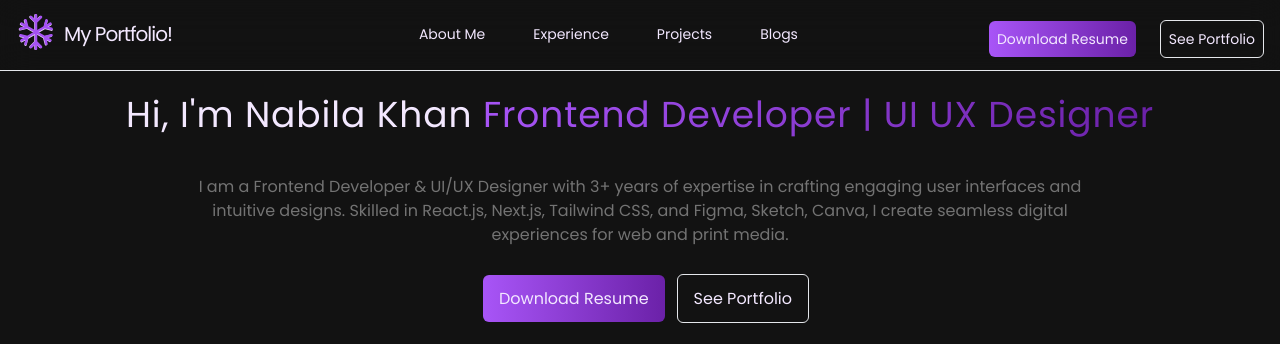
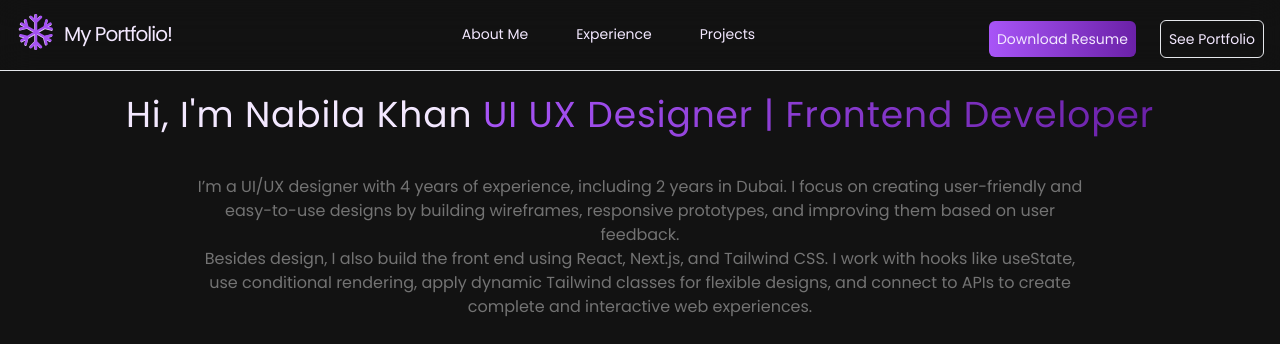
Before and after one commit to jeepoholic/Shoping-with-me, a React (Create React App) app: page / in a window 1280 px wide. Shown: the top 344 px of the page. Built offline with nearby package versions, Linux system fonts and the light colour scheme.

Commit message:
innitial updates

```diff
--- a/src/components/HeroSection.js
+++ b/src/components/HeroSection.js
@@ -1,7 +1,7 @@
 import React from "react";
 import video1 from "../assets/video1.mp4";
 import video2 from "../assets/video2.mp4";
-import Resume from "../assets/Resume.pdf"
+import Resume from "../assets/Resume.pdf";
 
 const HeroSection = () => {
   return (
@@ -10,26 +10,36 @@ const HeroSection = () => {
         Hi, I'm Nabila Khan
         <span className="bg-gradient-to-r from-purple-500 to-purple-800 bg-clip-text text-transparent">
           {" "}
-          Frontend Developer | UI UX Designer
+          UI UX Designer | Frontend Developer
         </span>
       </h1>
 
       <p className="m-10  text-md text-center text-neutral-500 max-w-4xl">
         {" "}
-        I am a Frontend Developer & UI/UX Designer with 3+ years of expertise in
-        crafting engaging user interfaces and intuitive designs. Skilled in
-        React.js, Next.js, Tailwind CSS, and Figma, Sketch, Canva, I create
-        seamless digital experiences for web and print media.
+        I’m a UI/UX designer with 4 years of experience, including 2 years in
+        Dubai. I focus on creating user-friendly and easy-to-use designs by
+        building wireframes, responsive prototypes, and improving them based on
+        user feedback.
+        <br></br>
+         Besides design, I also build the front end using React,
+        Next.js, and Tailwind CSS. I work with hooks like useState, use
+        conditional rendering, apply dynamic Tailwind classes for flexible
+        designs, and connect to APIs to create complete and interactive web
+        experiences.
       </p>
       <div className="">
         <a
-          href={Resume} download='Nabila Khan Frontend Dev'
+          href={Resume}
+          download="Nabila Khan Frontend Dev"
           className="bg-gradient-to-r from-purple-500 to-purple-800 py-3 px-4 mx-3 rounded-md "
         >
           {" "}
           Download Resume
         </a>
-        <a href="https://www.behance.net/nabilakhan0125"  className="py-3 px-4 border rounded-md">
+        <a
+          href="https://www.behance.net/nabilakhan0125"
+          className="py-3 px-4 border rounded-md"
+        >
           See Portfolio
         </a>
       </div>
@@ -38,7 +48,8 @@ const HeroSection = () => {
           autoPlay
           loop
           muted
-          className="rounded-lg w-1/2 border-purple-500 shadow-purple-100 mx-2 my-4">
+          className="rounded-lg w-1/2 border-purple-500 shadow-purple-100 mx-2 my-4"
+        >
           {" "}
           <source src={video1} type="Video/mp4" />
           Your Browser Does not video tag
--- a/src/constants/index.jsx
+++ b/src/constants/index.jsx
@@ -4,6 +4,7 @@ import { Fingerprint } from "lucide-react";
 import { ShieldHalf } from "lucide-react";
 import { PlugZap } from "lucide-react";
 import { GlobeLock } from "lucide-react";
+import HeroSection from "../components/HeroSection.js";
 
 import user1 from "../assets/profile-pictures/user1.jpg";
 import user2 from "../assets/profile-pictures/user2.jpg";
@@ -13,10 +14,10 @@ import user5 from "../assets/profile-pictures/user5.jpg";
 import user6 from "../assets/profile-pictures/user6.jpg";
 
 export const navItems = [
-  { label: "About Me", href: "#" },
-  { label: "Experience", href: "#" },
-  { label: "Projects", href: "#" },
-  { label: "Blogs", href: "#" },
+  { label: "About Me", href: "/HeroSection.js" },
+  { label: "Experience", href: "/WorkExperiences.js" },
+  { label: "Projects", href: "/MyProjects.js" },
+
 ];
 
 export const testimonials = [
@@ -244,3 +245,13 @@ export const communityLinks = [
   { href: "#", text: "Hackathons" },
   { href: "#", text: "Jobs" },
 ];
+
+
+
+
+// UI UX DESiGNER, AND FRONTEND DEVELOPER Sept. 2024 ‑ Present
+// • Designed and delivered clean UI layouts daily, focusing on user‑first features that improved satisfaction by 90%.
+// • Clearly presented designs to stakeholders, ensuring smooth feedback cycles and achieving a 95% approval rate.
+// • Crafted intuitive, developer‑friendly UI components that sped up handover and reduced development time by 30%.
+// • Built responsive, consistent interfaces using React.js, Next.js, and Tailwind CSS, boosting UI performance by 80%.
+// • Optimized performance and interactivity, improving load times and user experience by 85%.
```
